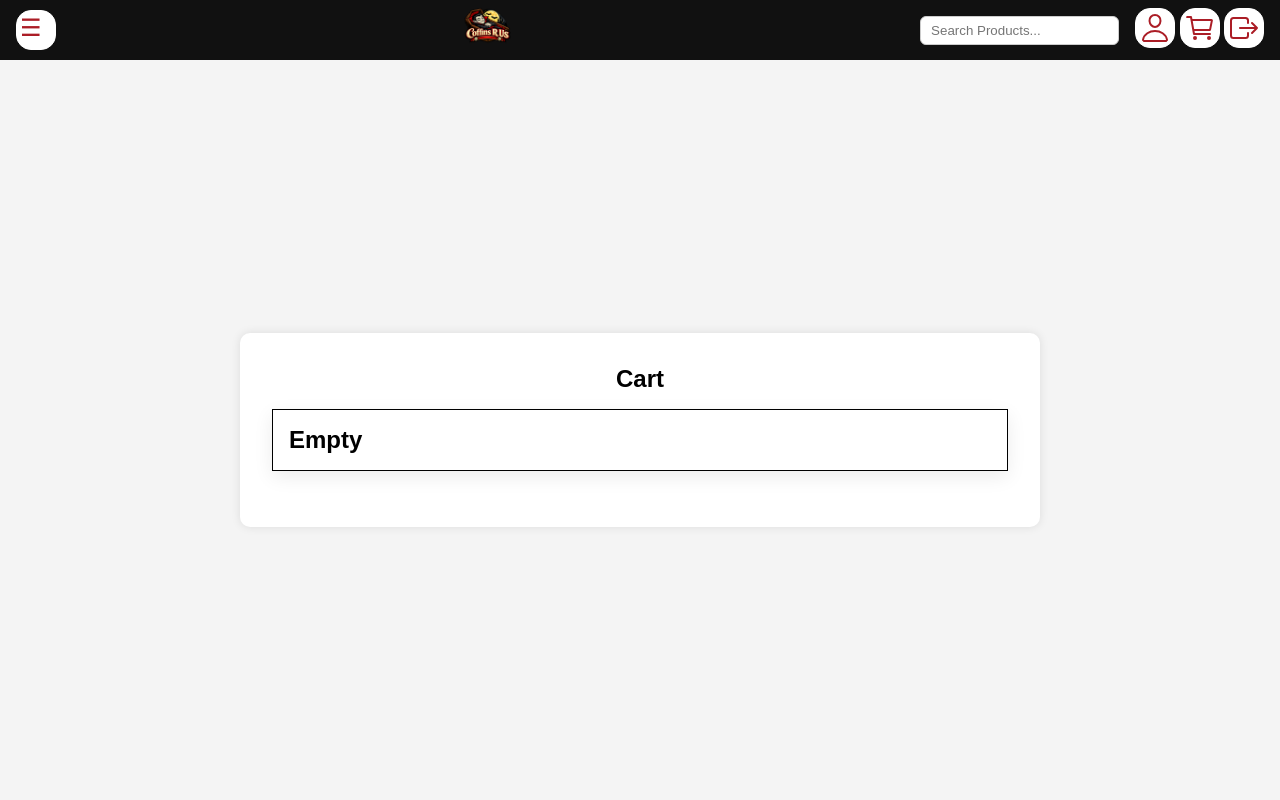
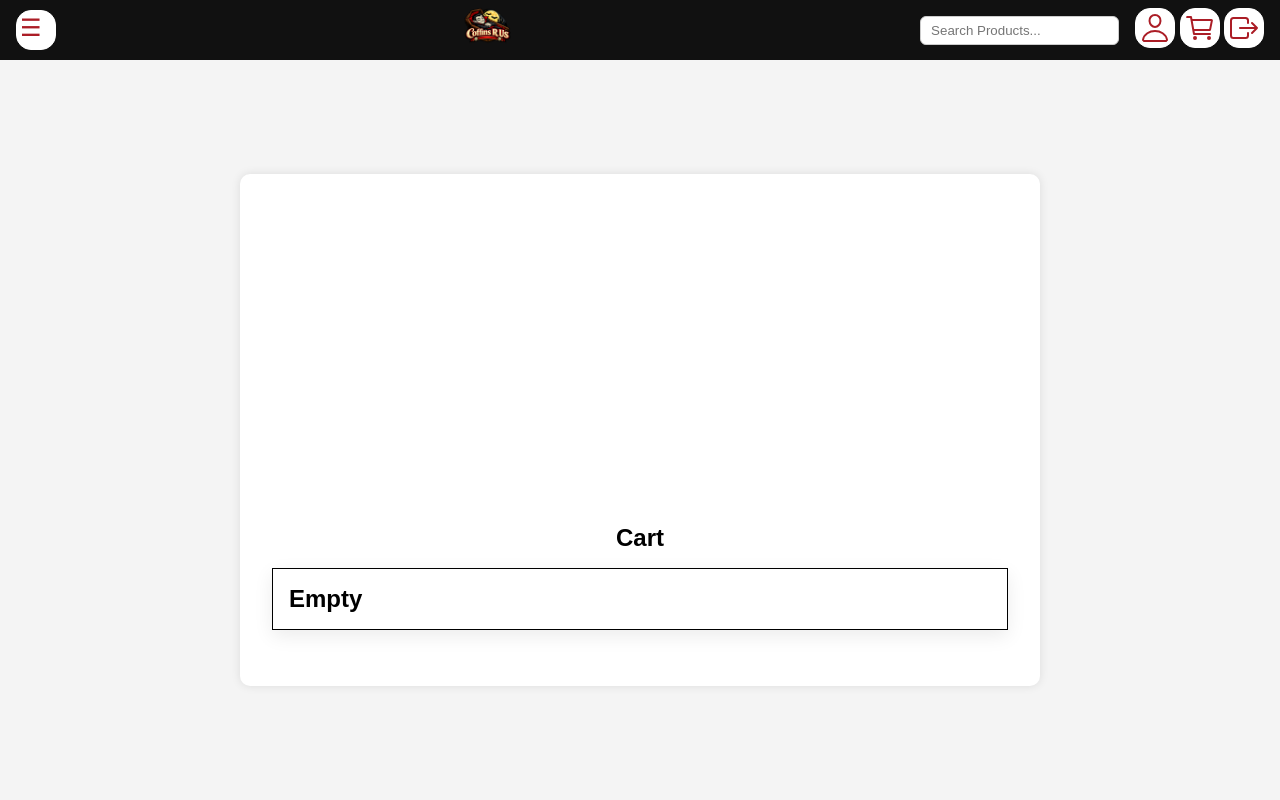
Before and after one commit to 0wpe/CSET-180-Project-Semester-2-Final, a Flask app: page /cart in a window 1280 px wide. Run offline with Flask 3, Linux system fonts and the light colour scheme; a user stored in the database is signed in; data comes from the database, SQL or seed files in the repository.

Commit message:
cart overflow fix
cart information now has an overflow

```diff
--- a/templates/cart.html
+++ b/templates/cart.html
@@ -17,14 +17,18 @@
         justify-content:end
     }
 
+    .scroll_overflow{
+        overflow:scroll;
+    }
+
 </style>
 {% extends "base.html" %}
 
 {% block title %}Cart{% endblock %}
 
 {% block content %}
-    <div class="auth-container">
-        <div id="cart" class="cart auth-form">
+    <div class="scroll_overflow auth-container">
+        <div id="cart" class="cart auth-form" style="padding-top:350px;">
             <h2>Cart</h2>
             {% if cart_items %}
                 {% for item in cart_items %}
```
